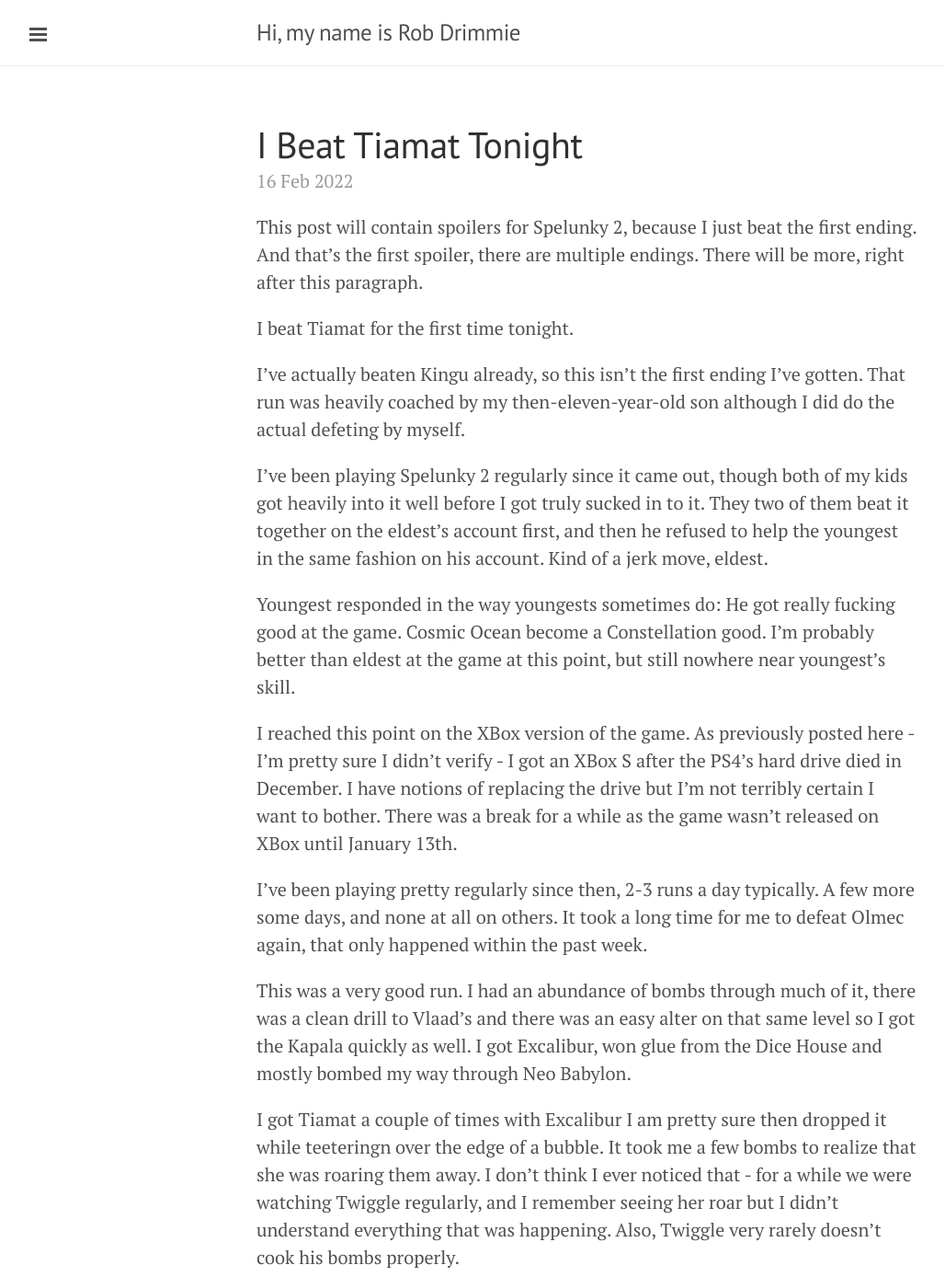
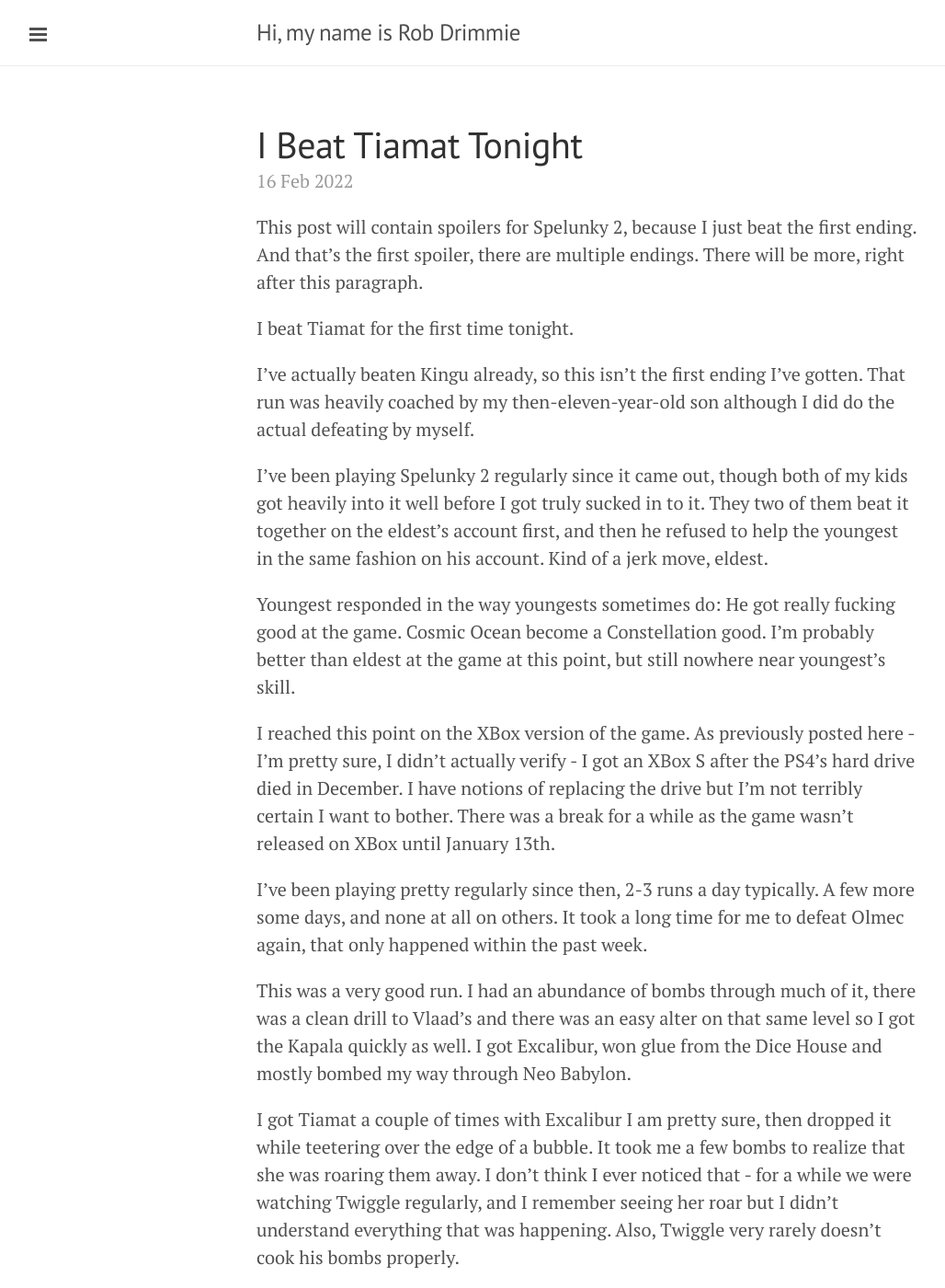
Before and after one commit to robdrimmie/robdrimmie.github.io, a Jekyll site: the page built from _posts/2022-02-16-I-beat-tiamat-tonight.md, in a window 1280 px wide and 1400 px high. Shown: the whole window at 92% size, without its empty margins (1-1029 px from the left). Built offline with Jekyll 4.4.1, drawn with Linux system fonts in a browser that asks for light colours.

Commit message:
post-public tidy up

```diff
--- a/_posts/2022-02-16-I-beat-tiamat-tonight.md
+++ b/_posts/2022-02-16-I-beat-tiamat-tonight.md
@@ -9,22 +9,22 @@ This post will contain spoilers for Spelunky 2, because I just beat the first en
 
 I beat Tiamat for the first time tonight.
 
-I've actually beaten Kingu already, so this isn't the first ending I've gotten. That run was heavily coached by my then-eleven-year-old son although I did do the actual defeting by myself.
+I've actually beaten Kingu already, so this isn't the first ending I've gotten. That run was heavily coached by my then-eleven-year-old son although I did do the actual defeating by myself.
 
 I've been playing Spelunky 2 regularly since it came out, though both of my kids got heavily into it well before I got truly sucked in to it. They two of them beat it together on the eldest's account first, and then he refused to help the youngest in the same fashion on his account. Kind of a jerk move, eldest.
 
 Youngest responded in the way youngests sometimes do: He got really fucking good at the game. Cosmic Ocean become a Constellation good. I'm probably better than eldest at the game at this point, but still nowhere near youngest's skill.
 
-I reached this point on the XBox version of the game. As previously posted here - I'm pretty sure I didn't verify - I got an XBox S after the PS4's hard drive died in December. I have notions of replacing the drive but I'm not terribly certain I want to bother. There was a break for a while as the game wasn't released on XBox until January 13th.
+I reached this point on the XBox version of the game. As previously posted here - I'm pretty sure, I didn't actually verify - I got an XBox S after the PS4's hard drive died in December. I have notions of replacing the drive but I'm not terribly certain I want to bother. There was a break for a while as the game wasn't released on XBox until January 13th.
 
 I've been playing pretty regularly since then, 2-3 runs a day typically. A few more some days, and none at all on others. It took a long time for me to defeat Olmec again, that only happened within the past week.
 
 This was a very good run. I had an abundance of bombs through much of it, there was a clean drill to Vlaad's and there was an easy alter on that same level so I got the Kapala quickly as well. I got Excalibur, won glue from the Dice House and mostly bombed my way through Neo Babylon.
 
-I got Tiamat a couple of times with Excalibur I am pretty sure then dropped it while teeteringn over the edge of a bubble. It took me a few bombs to realize that she was roaring them away. I don't think I ever noticed that - for a while we were watching Twiggle regularly, and I remember seeing her roar but I didn't understand everything that was happening. Also, Twiggle very rarely doesn't cook his bombs properly.
+I got Tiamat a couple of times with Excalibur I am pretty sure, then dropped it while teetering over the edge of a bubble. It took me a few bombs to realize that she was roaring them away. I don't think I ever noticed that - for a while we were watching Twiggle regularly, and I remember seeing her roar but I didn't understand everything that was happening. Also, Twiggle very rarely doesn't cook his bombs properly.
 
 So I started cooking them too, and a couple explosions later and there I was, not disappointing her. I played as Anna Spelunky, who is the only character I've played as thus far except for those times when I was passing the controller back and forth with Jon, who typically chose Roffy at that time. I was lawful, a queen, took my first damage on 1-3 which is pretty good, and survived death once.
 
 I pilfered 257,725 (which is a paltry sum compared to what's possible, I guess perhaps some gold and speed runs are in my future) and the run time was 00:25:16.766. Perhaps I will sort out how to embed a picture here:
 
-<img src="http://robdrimmie.github.io/20220218 - Spelunky 2 - First Ending First Time.png" alt="A blurry photo of the end game scene displaying the run stats described in the previous two paragraphs" />
+<img src="https://robdrimmie.github.io/public/20220218%20-%20Spelunky%202%20-%20First%20Ending%20First%20Time.png" alt="A blurry photo of the end game scene displaying the run stats described in the previous two paragraphs" />
```
